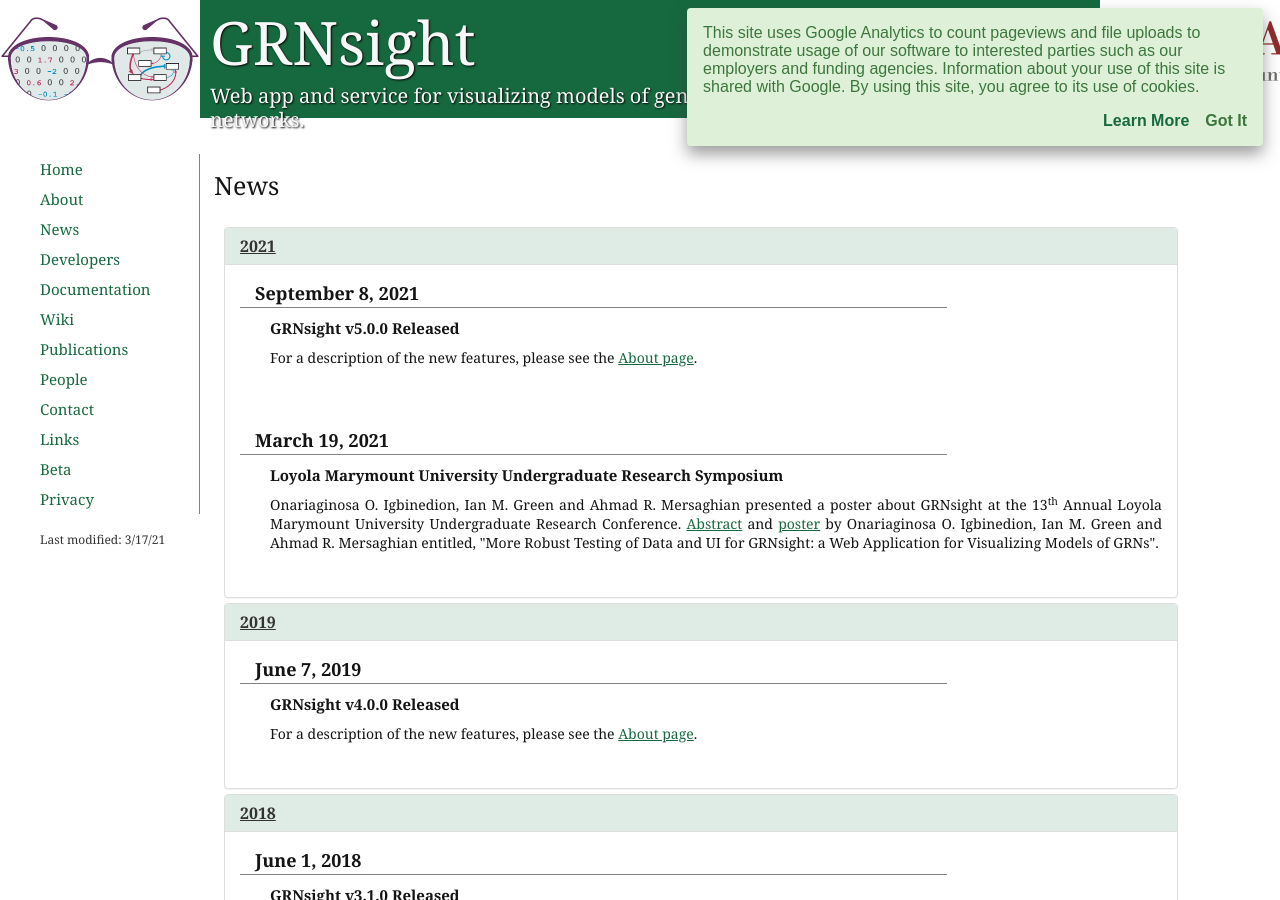
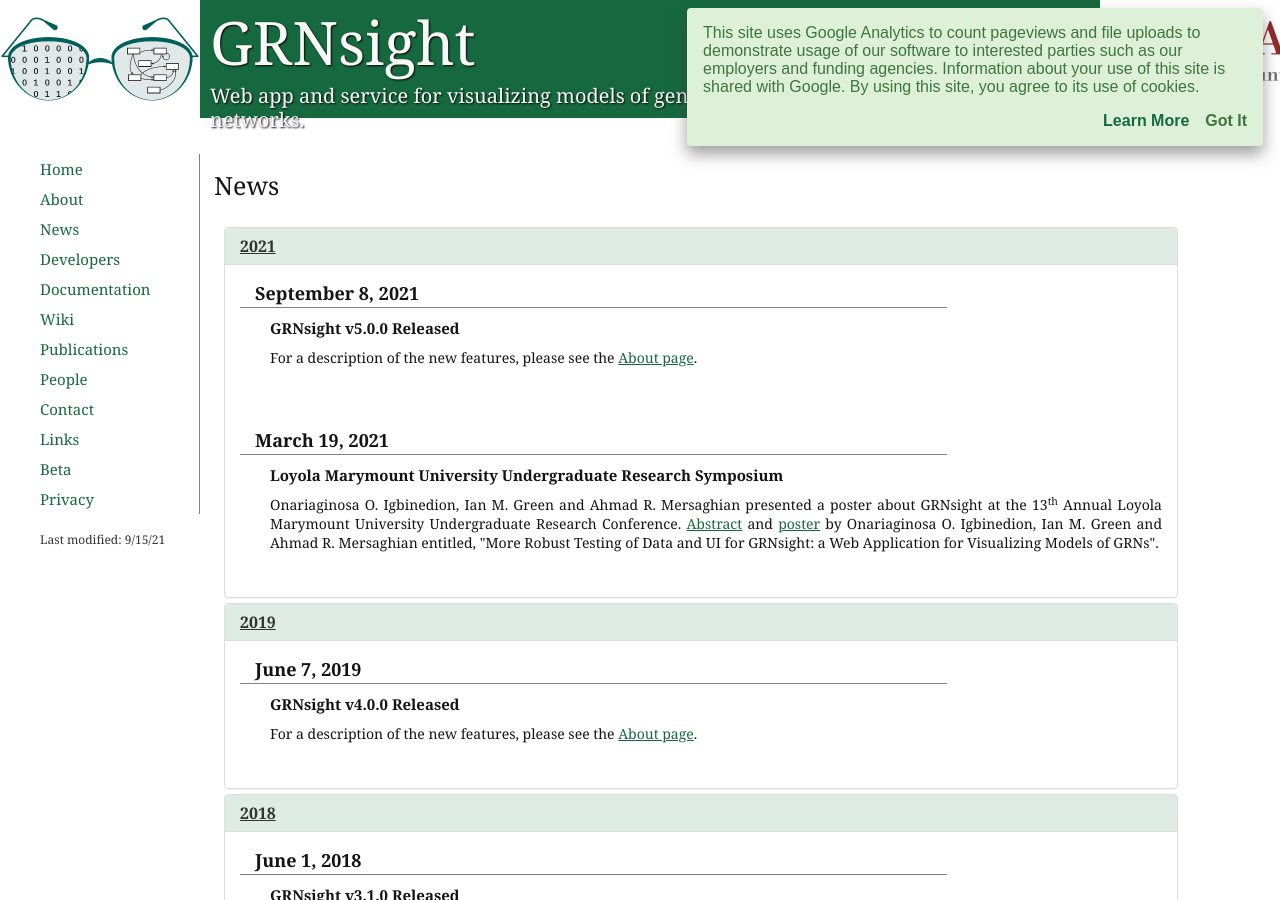
Before and after one commit to dondi/GRNsight, a Jekyll site: the page built from news.html, in a window 1280 px wide and 900 px high. Built offline with Jekyll 4.4.1, drawn with Linux system fonts in a browser that asks for light colours; nearby versions of some CDN libraries.

Commit message:
Updated the modified date

```diff
--- a/news.html
+++ b/news.html
@@ -1,7 +1,7 @@
 ---
 layout: default
 title: News
-modified: 3/17/21
+modified: 9/15/21
 description: News and updates about the GRNsight gene regulatory network visualization web app, including new releases and conference presentations.
 ---
             <p id="pageTitle">News</p>
```
